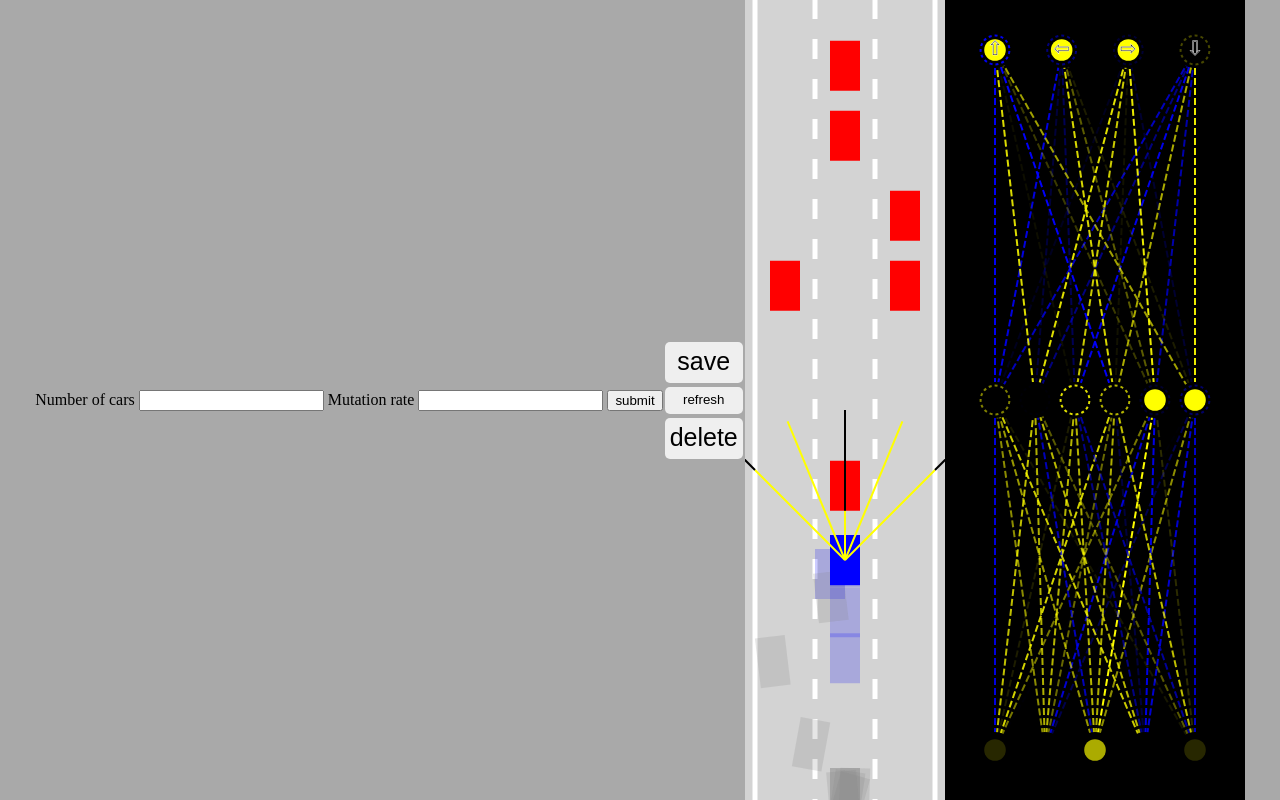
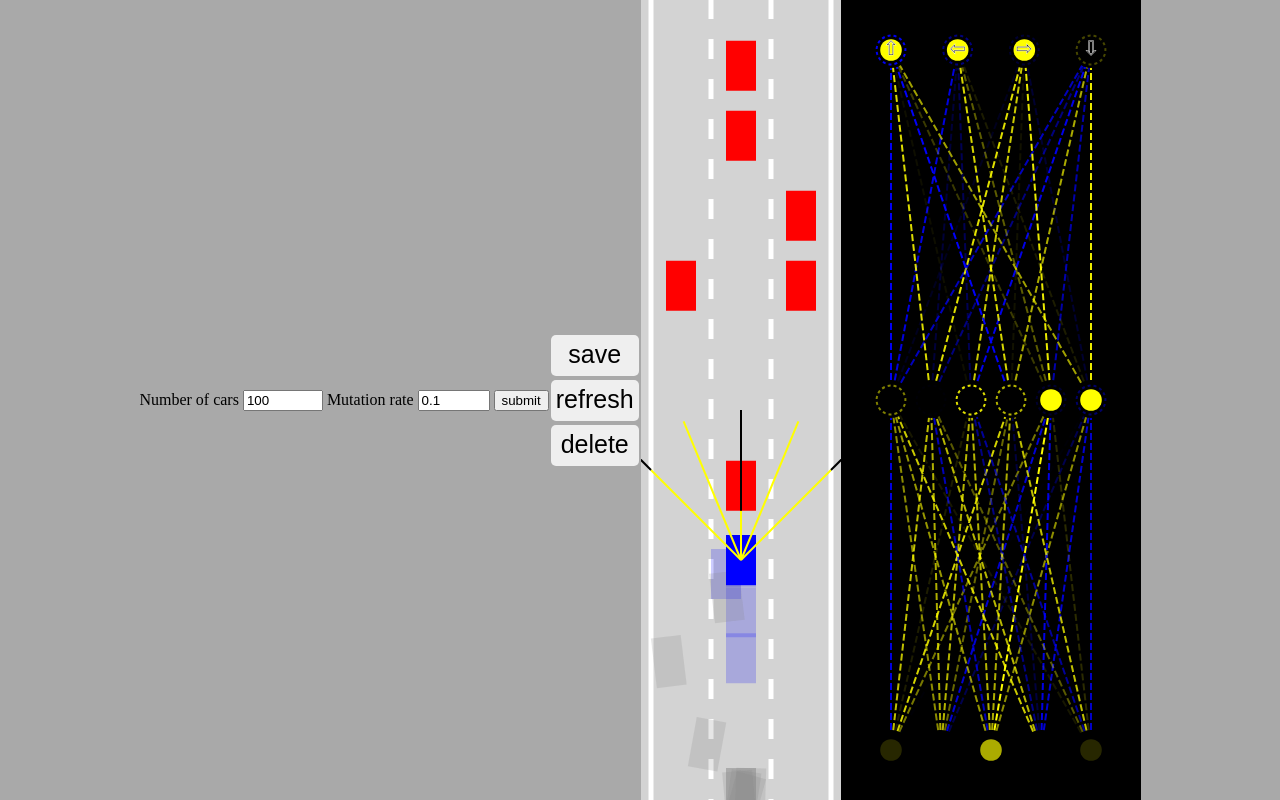
Before and after one commit to Msa360/takewayai, a plain HTML site: page index.html in a window 1280 px wide. Drawn offline with Linux system fonts and the light colour scheme.

Commit message:
Add files via upload

```diff
--- a/index.html
+++ b/index.html
@@ -5,7 +5,7 @@
     <meta http-equiv="X-UA-Compatible" content="IE=edge">
     <meta name="viewport" content="width=device-width, initial-scale=1.0">
     <link rel="stylesheet" href="style.css">
-    <title>Document</title>
+    <title>Takeaway AI</title>
 
     <!-- Global site tag (gtag.js) - Google Analytics -->
     <script async src="https://www.googletagmanager.com/gtag/js?id=G-Z44C34WH7P"></script>
@@ -16,21 +16,23 @@
 
         gtag('config', 'G-Z44C34WH7P');
     </script>
+    <!-- end google analytics -->
 
 </head>
 <body>
-
+    <div id="side-menu">
     <form action="#" onsubmit="changeParams()">
         <label for="varN">Number of cars</label>
-        <input id="varN" type="text" value="">
+        <input id="varN" type="number" min="1" max="10000" value="">
         <label for="varM">Mutation rate</label>
-        <input type="text" id="varM">
+        <input id="varM" type="number" min="0" max="4" step="0.01" value="">
         <input type="submit" title="submit" value="submit">
     </form>
     <div id="verticalButtons">
         <button style="font-size: 25px;" onclick="save()" title="save the model of the best car in local storage">save</button>
-        <button id="refresh" onclick="window.location.reload()" title="refresh the page to restart the simulation">refresh</button>
+        <button id="refresh" style="font-size: 25px;" onclick="window.location.reload()" title="refresh the page to restart the simulation">refresh</button>
         <button style="font-size: 25px;" onclick="discard()" title="delete the current simulation info">delete</button>
+    </div>
     </div>
 
     <canvas id="carCanvas"></canvas>
--- a/main.js
+++ b/main.js
@@ -8,8 +8,32 @@ const networkCtx = networkCanvas.getContext("2d");
 
 const road = new Road(carCanvas.width/2, carCanvas.width*0.9);
 
-let M = 0.05; // mutation rate
+let M = 0.1; // mutation rate
 let N = 100; // number of cars
+
+// assign N and M or if not store N and M
+if (sessionStorage.getItem("varM") && sessionStorage.getItem("varN")) {
+    M = sessionStorage.getItem("varM");
+    N = sessionStorage.getItem("varN");
+} else {
+    sessionStorage.setItem("varM", M);
+    sessionStorage.setItem("varN", N)
+}
+
+// changing mutation rate and number of cars
+function changeParams() {
+    if (document.getElementById("varM").value != "" && !isNaN(document.getElementById("varM").value) && document.getElementById("varM").value != 0) {
+        sessionStorage.setItem("varM", document.getElementById("varM").value);
+    }
+    if (document.getElementById("varN").value != "" && !isNaN(document.getElementById("varN").value)) {
+        sessionStorage.setItem("varN", document.getElementById("varN").value);
+    }
+}
+
+// display update N and M on the html form
+document.getElementById("varN").value = N;
+document.getElementById("varM").value = M;
+
 const cars = generateCars(N);
 let bestCar = cars[0];
 if (localStorage.getItem("bestBrain")) {
@@ -82,7 +106,7 @@ function animate(time) {
 
     carCtx.restore();
 
-    networkCtx.lineDashOffset = (-time/50)*Math.abs(bestCar.speed);
+    networkCtx.lineDashOffset = (-time/50)*(Math.abs(bestCar.speed) != 0 ? 1 : 0);
 
     Visualizer.drawNetwork(networkCtx, bestCar.brain);
 
--- a/style.css
+++ b/style.css
@@ -7,9 +7,17 @@ body {
     align-items: center;
 }
 
+#side-menu {
+    display: flex;
+    text-align: center;
+    align-items: center;
+    justify-content: center;
+}
+
 #verticalButtons {
     display: flex;
     flex-direction: column;
+    font-size: 25px;
 }
 
 button {
@@ -27,6 +35,11 @@ button:active {
     background: rgb(0, 115, 255);
 }
 
+#refresh {
+    font-size: 25px;
+
+}
+
 #networkCanvas {
     background: black;
 }
```
